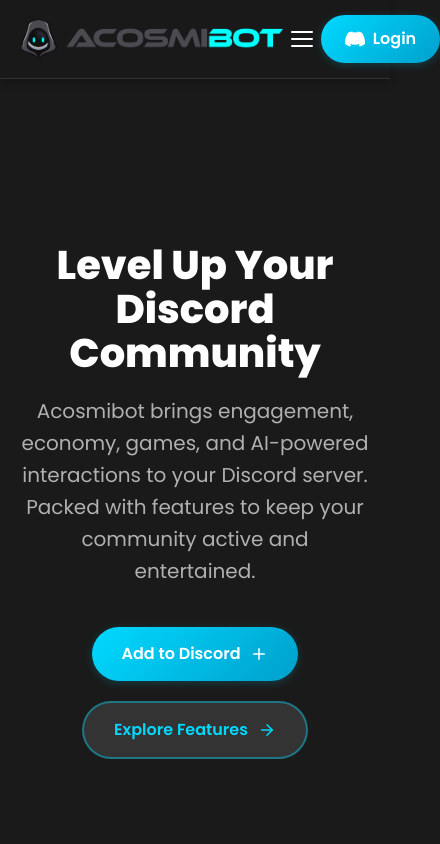
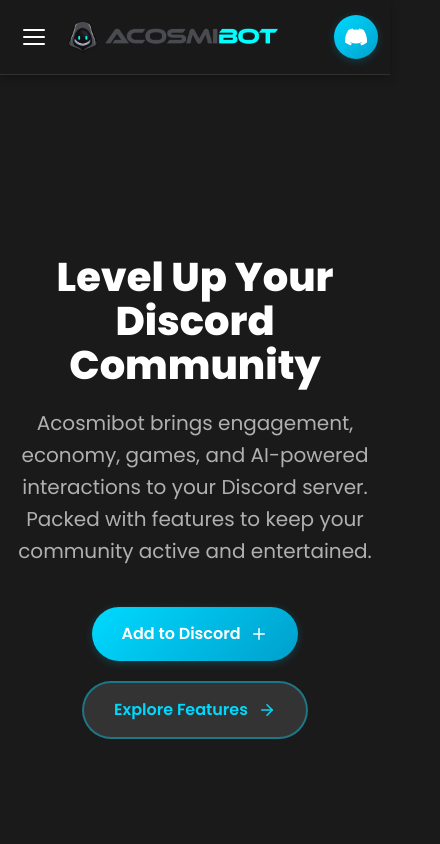
Before and after one commit to acosmic/acosmibot-website, a React (Vite) app: page / in a window 390 px wide. Shown: the top 844 px of the page, 440 px wide, since content can reach past the window. Built offline with nearby package versions, Linux system fonts and the light colour scheme.

Commit message:
mobile home page nav changes

```diff
--- a/src/pages/HomePage.tsx
+++ b/src/pages/HomePage.tsx
@@ -266,8 +266,8 @@ export const HomePage: React.FC = () => {
             {/* Hamburger */}
             <button
               className={`hamburger-btn${mobileNavOpen ? ' open' : ''}`}
-              onClick={() => setMobileNavOpen(true)}
-              aria-label="Open menu"
+              onClick={() => setMobileNavOpen(open => !open)}
+              aria-label={mobileNavOpen ? 'Close menu' : 'Open menu'}
             >
               <span /><span /><span />
             </button>
--- a/src/pages/docs/DocsPage.tsx
+++ b/src/pages/docs/DocsPage.tsx
@@ -130,7 +130,11 @@ export const DocsPage: React.FC = () => {
       {/* ── Top Bar ─────────────────────────────────────────── */}
       <header className="docs-topbar">
         <div style={{ display: 'flex', alignItems: 'center', gap: 12 }}>
-          <button className="docs-mobile-toggle" onClick={() => setSidebar(v => !v)} aria-label="Toggle sidebar">
+          <button
+            className={`docs-mobile-toggle${sidebarOpen ? ' open' : ''}`}
+            onClick={() => setSidebar(v => !v)}
+            aria-label={sidebarOpen ? 'Close sidebar' : 'Open sidebar'}
+          >
             <span /><span /><span />
           </button>
           <Link to="/" className="docs-topbar-logo">
--- a/src/styles/docs.css
+++ b/src/styles/docs.css
@@ -180,12 +180,19 @@
 /* Mobile hamburger */
 .docs-mobile-toggle {
   display: none;
+  flex-direction: column;
+  justify-content: center;
+  align-items: center;
+  gap: 5px;
+  width: 44px;
+  height: 44px;
   background: none;
   border: none;
   cursor: pointer;
   padding: 8px;
-  border-radius: 6px;
+  border-radius: 8px;
   color: var(--text-primary);
+  transition: background 0.2s ease;
 }
 
 .docs-mobile-toggle:hover { background: var(--bg-overlay); }
@@ -195,9 +202,22 @@
   width: 20px;
   height: 2px;
   background: currentColor;
-  border-radius: 1px;
-  margin: 4px 0;
-  transition: all 0.2s;
+  border-radius: 2px;
+  transition: all 0.3s ease;
+  transform-origin: center;
+}
+
+.docs-mobile-toggle.open span:nth-child(1) {
+  transform: translateY(7px) rotate(45deg);
+}
+
+.docs-mobile-toggle.open span:nth-child(2) {
+  opacity: 0;
+  transform: scaleX(0);
+}
+
+.docs-mobile-toggle.open span:nth-child(3) {
+  transform: translateY(-7px) rotate(-45deg);
 }
 
 .docs-backdrop {
@@ -306,8 +326,11 @@
 .docs-content-inner .question p { color: #B0B0B0; font-size: 14px; line-height: 1.6; margin: 0; }
 
 @media (max-width: 768px) {
-  .docs-mobile-toggle { display: block; }
-  .docs-sidebar { transform: translateX(-100%); transition: transform 0.3s ease; }
+  .docs-mobile-toggle { display: flex; }
+  .docs-sidebar {
+    transform: translateX(-100%);
+    transition: transform 0.3s cubic-bezier(0.4, 0, 0.2, 1);
+  }
   .docs-sidebar.open { transform: translateX(0); }
   .docs-backdrop.open { display: block; }
   .docs-content { margin-left: 0; }
--- a/src/styles/home.css
+++ b/src/styles/home.css
@@ -744,6 +744,65 @@ body.home-body {
 @media (max-width: 768px) {
     .home-page .hamburger-btn { display: flex; }
     .home-page .nav-links { display: none; }
+    .home-page .home-container { padding: 0 12px; }
+
+    .home-page nav {
+        z-index: 1200;
+    }
+
+    .home-page .nav-content {
+        justify-content: flex-start;
+        gap: 12px;
+    }
+
+    .home-page .hamburger-btn {
+        order: 1;
+        flex-shrink: 0;
+    }
+
+    .home-page .logo {
+        order: 2;
+        min-width: 0;
+        flex: 1 1 auto;
+    }
+
+    .home-page .logo img {
+        height: 32px;
+        max-width: min(230px, 100%);
+        object-fit: contain;
+    }
+
+    .home-page .nav-content > .login-btn {
+        order: 3;
+        width: 44px;
+        height: 44px;
+        justify-content: center;
+        flex-shrink: 0;
+        padding: 0;
+        border-radius: 50%;
+        font-size: 0;
+        gap: 0;
+    }
+
+    .home-page .nav-content > .login-btn .discord-icon {
+        width: 22px;
+        height: 22px;
+    }
+
+    .home-page .mobile-nav-backdrop {
+        top: 75px;
+        z-index: 1090;
+    }
+
+    .home-page .mobile-nav-drawer {
+        top: 75px;
+        height: calc(100vh - 75px);
+        z-index: 1100;
+    }
+
+    .home-page .mobile-nav-header {
+        display: none;
+    }
 
     .home-page .hero-content { text-align: center; margin: 0 auto; }
     .home-page .hero h1 { font-size: 2.5rem; }
```
